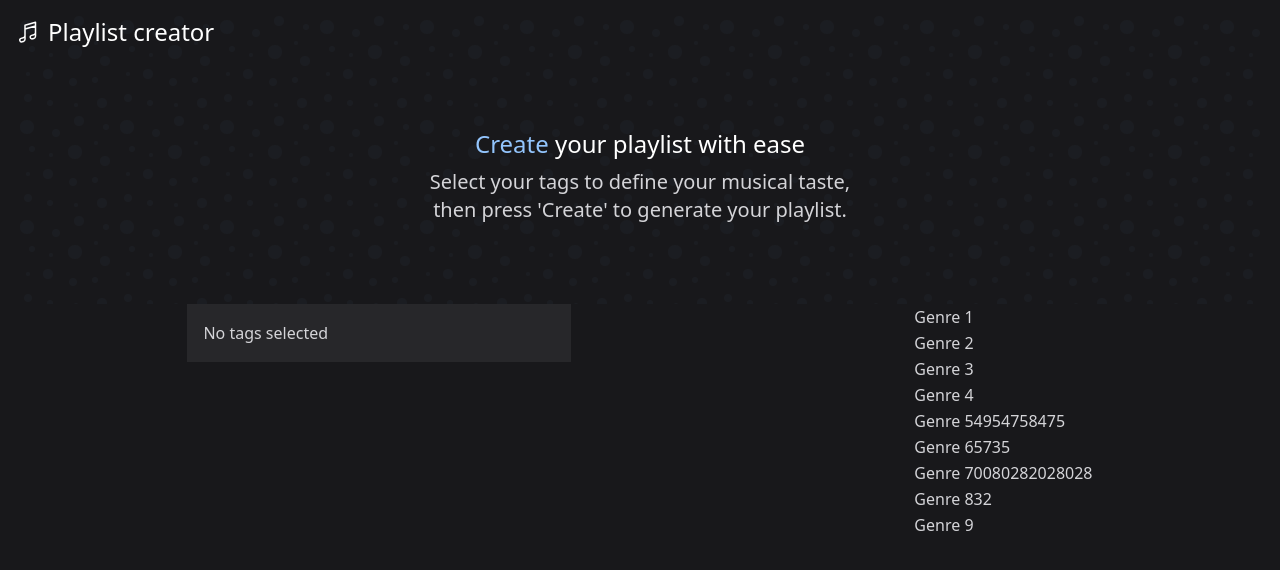
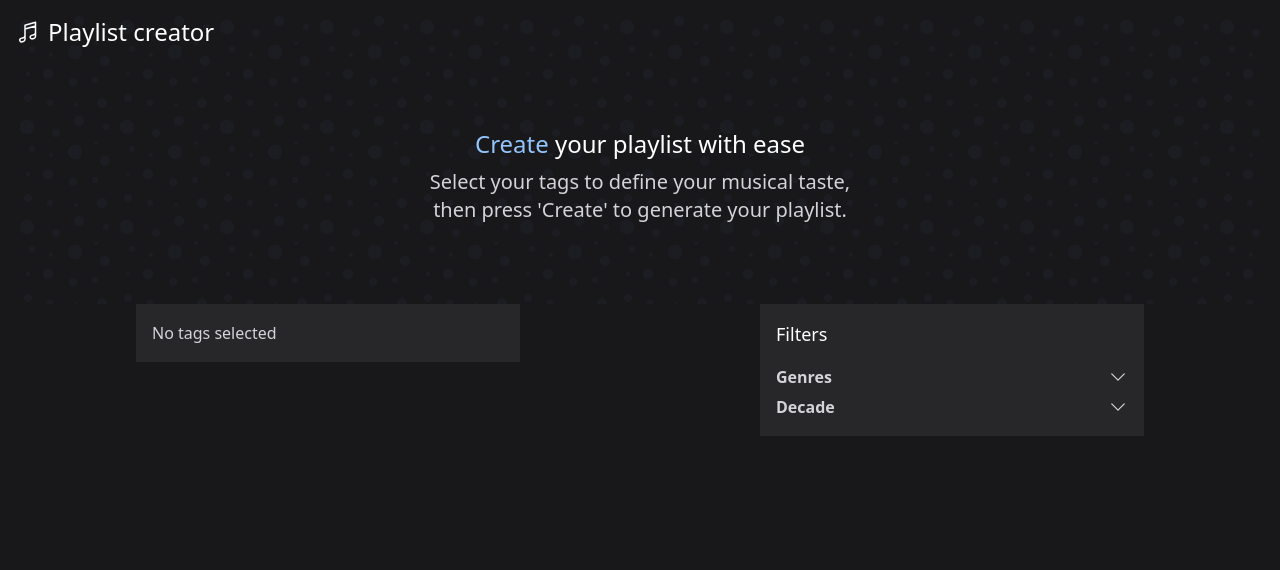
Before and after one commit to NikoSoder/music-playlist-creator, a React (Vite) app: page / in a window 1280 px wide. Shown: the top 570 px of the page. Built offline with nearby package versions, Linux system fonts and the light colour scheme.

Commit message:
Create filters section layout

```diff
--- a/src/components/FilterSection.tsx
+++ b/src/components/FilterSection.tsx
@@ -1,5 +1,6 @@
 import { useState } from "react";
 import { XMarkIcon } from "@heroicons/react/24/outline";
+import { ChevronDownIcon } from "@heroicons/react/24/outline";
 
 const FilterSection = () => {
   const [activeTags, setActiveTags] = useState<string[]>([]);
@@ -14,6 +15,20 @@ const FilterSection = () => {
     "Genre 832",
     "Genre 9",
   ]);
+  const [decade, setDecade] = useState([
+    "70s",
+    "80s",
+    "90s",
+    "2000s",
+    "2010s",
+    "2020s",
+  ]);
+  const [toggleDropdowns, setToggleDropdowns] = useState([
+    { title: "genre", isOpen: false },
+    { title: "decade", isOpen: false },
+  ]);
+  const [toggleGenres, setToggleGenres] = useState(false);
+  const [toggleDecade, setToggleDecade] = useState(false);
 
   const addToActiveTags = (genre: string) => {
     // if tag is not already chosen
@@ -24,6 +39,11 @@ const FilterSection = () => {
 
   const removeFromActiveTags = (genre: string) => {
     setActiveTags((state) => state.filter((item) => item !== genre));
+  };
+
+  const handleFilterDropdowns = () => {
+    // close other dropdowns when one filter is clicked
+    setToggleGenres(!toggleGenres);
   };
 
   return (
@@ -52,14 +72,56 @@ const FilterSection = () => {
             )}
           </ul>
         </div>
-        {/* choose genre */}
+        {/* choose filters */}
+        <section className="w-full max-w-sm bg-zinc-800 p-4">
+          <h2 className="mb-4 text-lg text-white">Filters</h2>
+          <div className="space-y-1">
+            <button
+              onClick={() => setToggleGenres(!toggleGenres)}
+              className="flex w-full items-center justify-between"
+            >
+              <p className="font-semibold">Genres</p>
+              <ChevronDownIcon
+                className={`h-5 w-5 transition-all ${
+                  toggleGenres && "rotate-180"
+                }`}
+              />
+            </button>
+            {toggleGenres && (
               <ul>
                 {genres.map((genre) => (
                   <li key={genre}>
-              <button onClick={() => addToActiveTags(genre)}>{genre}</button>
+                    <button onClick={() => addToActiveTags(genre)}>
+                      {genre}
+                    </button>
                   </li>
                 ))}
               </ul>
+            )}
+            <button
+              onClick={() => setToggleDecade(!toggleDecade)}
+              className="flex w-full items-center justify-between"
+            >
+              <p className="font-semibold">Decade</p>
+              <ChevronDownIcon
+                className={`h-5 w-5 transition-all ${
+                  toggleDecade && "rotate-180"
+                }`}
+              />
+            </button>
+            {toggleDecade && (
+              <ul>
+                {decade.map((time) => (
+                  <li key={time}>
+                    <button onClick={() => addToActiveTags(time)}>
+                      {time}
+                    </button>
+                  </li>
+                ))}
+              </ul>
+            )}
+          </div>
+        </section>
       </section>
     </section>
   );
```
Lines whose indentation alone changed are shown as unchanged.
